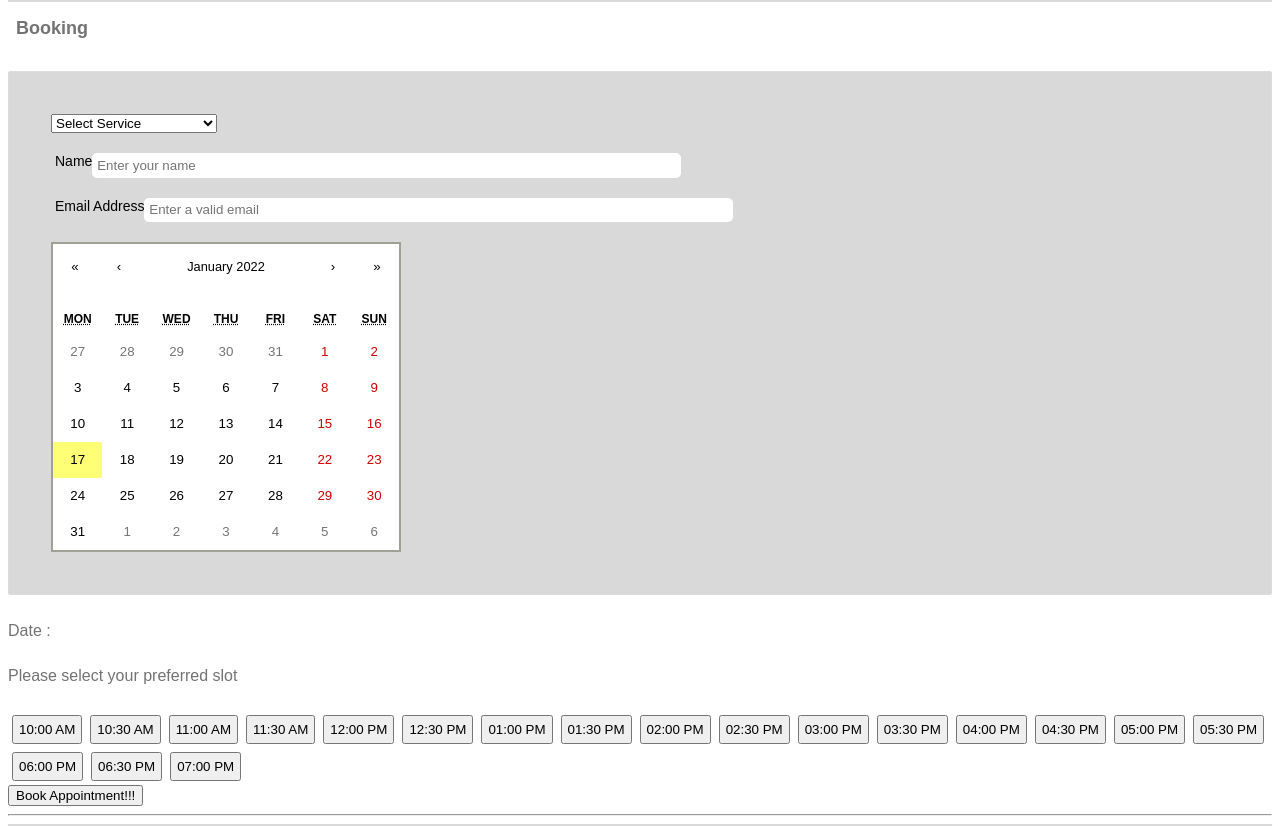
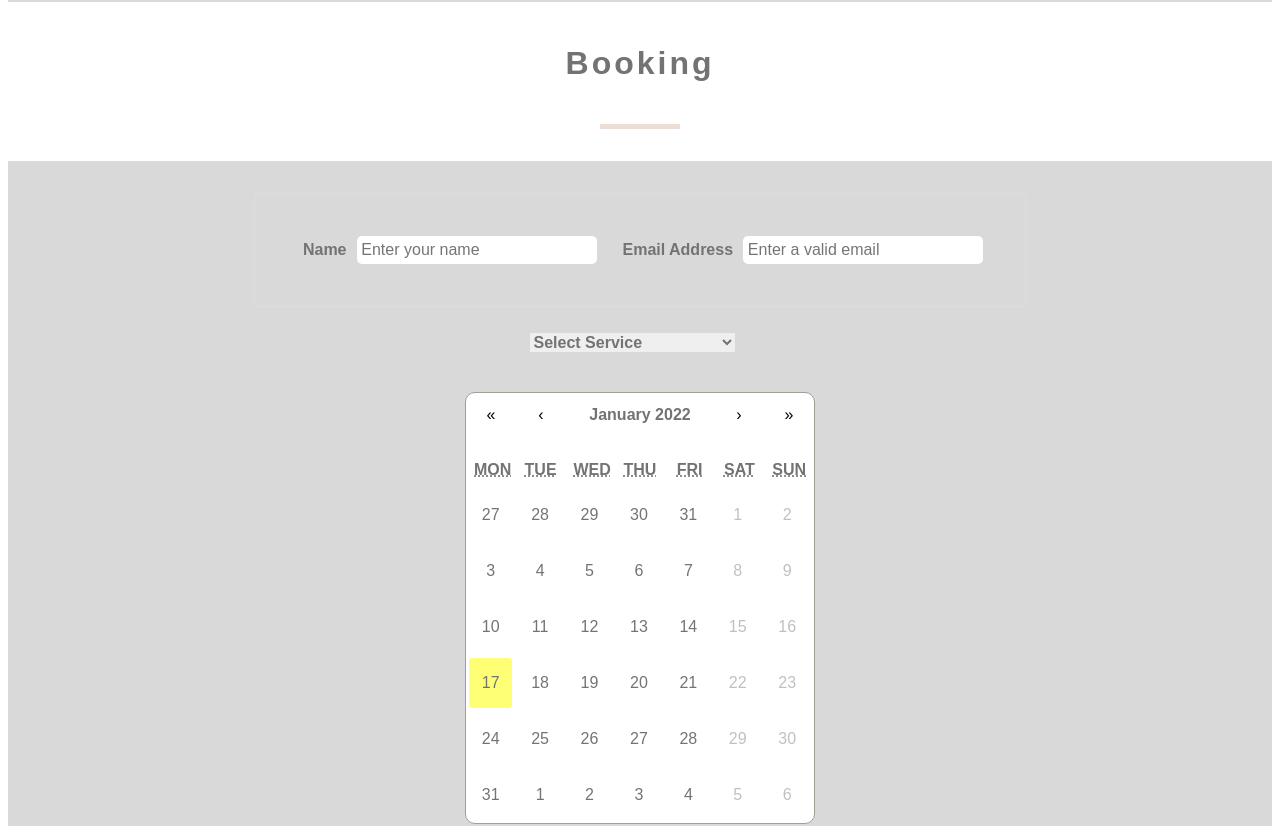
Before and after one commit to bella77-69/lash-app, a React (Create React App) app in the folder client/: page /book-appointment in a window 1280 px wide. Shown: the part 240-1066 px from the top of the page. Built offline with nearby package versions, Linux system fonts and the light colour scheme; no server answers; a web font is replaced by a local one.

Commit message:
wip styling Booking component, & waiver

```diff
--- a/client/src/components/Booking/Booking.scss
+++ b/client/src/components/Booking/Booking.scss
@@ -1,41 +1,58 @@
-@import '../../styles/mixins';
+@import "../../styles/mixins";
 
 .booking {
   margin: 0;
 
   &-container {
     margin: 0;
-}
-
-&-title {
-font-size: 1.125rem;
-color: $font;
-margin: 1rem 0 0 .5rem;
+    display: flex;
+    flex-direction: column;
+    align-items: center;
+    background-color: $grey;
   }
 
   &-form {
     display: flex;
-flex-direction: column;
+    //flex-direction: column;
+    line-height: 3;
+    font-size: 1.5rem;
+    color: $font;
     background-color: $grey;
 
+    &__drop {
+      padding: 0.625rem;
+
+    }
+
     &__container {
-  padding: .625rem;
+      display: flex;
+      flex-direction: column;
+      padding: 0.625rem;
     }
   }
 
+  &-select {
+    font-size: 1rem;
+    font-weight: 600;
+    color: $font;
+   // padding: 0.3125rem;
+    border: none;
+  }
+
   &-label {
-font-size: .875rem;
-margin-left: .25rem;
+    font-size: 1rem;
+    margin-left: 1rem;
+    font-weight: 600;
   }
 
   &-control {
-width: 50%;
+    font-size: 1rem;
   }
-
 }
 
 .card {
   margin: 0;
+  background-color: $grey;
 
   &-title {
     font-size: 1rem;
@@ -46,29 +63,87 @@ width: 50%;
   &-body {
     display: flex;
     flex-direction: row;
-  align-items: flex-start;
     flex-wrap: wrap;
+    justify-content: space-evenly;
   }
 
   &-button {
-  padding: .3125rem;
-  margin: .25rem;
+    display: flex;
+    justify-content: center;
+    align-items: center;
+    //padding: 20px;
+    text-decoration: none;
+    text-transform: uppercase;
+    border-radius: 0.3125rem;
+    color: $font;
+    background-color: transparent;
+    transition: all 0.3s linear;
+    margin-bottom: 0.9375rem;
+    margin-right: 0.9375rem;
+    font-weight: 600;
+    letter-spacing: 0.0625rem;
+    font-size: 1rem;
+    outline: none;
+    border-radius: 0.3125rem;
+    border: 0.1875rem solid transparent;
+
     &:hover {
       opacity: 1 !important;
-    color: $font;
-    background-color: rgb(110, 108, 108);
-    color: #FFF;
+      color: #fff;
+      //background: $font;
     }
   }
   &-booking {
-  margin: .25rem 0 0 .25rem;
+    margin: 0.25rem 0 0 0.25rem;
   }
-
 }
 
 .alert {
-  margin: 1rem 0 .25rem 0;
+  margin: 1rem 0 0.25rem 0;
   color: $font;
+}
+
+.react-calendar {
+  width: 37.5rem;
+  border-radius: .625rem;
 
 
+.react-calendar__navigation {
+.react-calendar__navigation__arrow {
+  color: $black;
 }
+
+.react-calendar__navigation__label {
+  font-weight: 600;
+  color: $font;
+  }
+}
+.react-calendar__tile {
+  height: 50px;
+}
+
+.react-calendar__month-view__weekdays__weekday {
+  font-size: 1rem;
+  color: $font;
+}
+
+.react-calendar__tile--active {
+  background: $shade;
+  color: $white;
+}
+
+.react-calendar__tile--active:enabled:hover,
+.react-calendar__tile--active:enabled:focus {
+  background: $highlight;
+}
+
+.react-calendar__tile,
+.react-calendar__month-view__days__day {
+  font-size: 1.25rem;
+  color: $font;
+}
+
+.react-calendar__month-view__days__day--weekend {
+  color: $active;
+}
+}
--- a/client/src/components/Booking/BookingForm.js
+++ b/client/src/components/Booking/BookingForm.js
@@ -3,6 +3,7 @@ import "react-calendar/dist/Calendar.css";
 import "./Booking.scss";
 import TimeSlot from "./TimeSlot";
 import BookingModal from "./BookingModal";
+import styled from "styled-components";
 
 export default function Form({
   lashName,
@@ -42,10 +43,35 @@ export default function Form({
     <>
       <div className="booking">
         <div className="booking-container">
-          <h5 className="booking-title">Booking</h5>
-
           <form className="booking-form">
+            <label className="booking-label">Name</label>
             <div className="booking-form__container">
+              <input
+                type="text"
+                className="booking-control"
+                placeholder="Enter your name"
+                required
+                value={userName}
+                onChange={(e) => {
+                  setUserName(e.target.value);
+                }}
+              ></input>
+            </div>
+            <label className="booking-label">Email Address</label>
+            <div className="booking-form__container">
+              <input
+                type="text"
+                className="booking-control"
+                placeholder="Enter a valid email"
+                required
+                value={description}
+                onChange={(e) => {
+                  setDescription(e.target.value);
+                }}
+              ></input>
+            </div>
+          </form>
+          <div className="booking-form__drop">
             <select
               className="booking-select"
               placeholder="Select Service"
@@ -53,7 +79,7 @@ export default function Form({
               value={lashName}
               onChange={(e) => setLashName(e.target.value)}
             >
-                <option>Select Service</option>
+              <option className="booking-option">Select Service</option>
               <option value="Classic Lashes Full Set">
                 Classic Lashes Full Set
               </option>
@@ -73,39 +99,19 @@ export default function Form({
             </select>
             <label className="booking-label"></label>
           </div>
-
           <div className="booking-form__container">
-              <input
-                type="text"
-                className="booking-control"
-                placeholder="Enter your name"
+            <div className="booking-calendar">
+              <CalendarContainer>
+                <Calendar
+                  onClickDay={onChange}
+                  value={selectDate}
                   required
-                value={userName}
-                onChange={(e) => {
-                  setUserName(e.target.value);
-                }}
-              ></input>
-              <label className="booking-label">Name</label>
-            </div>
-            <div className="booking-form__container">
-              <input
-                type="text"
-                className="booking-control"
-                placeholder="Enter a valid email"
-                required
-                value={description}
-                onChange={(e) => {
-                  setDescription(e.target.value);
-                }}
-              ></input>
-              <label className="booking-label">Email Address</label>
-            </div>
-            <div className="booking-form__container">
-              <div className="react-calendar">
-                <Calendar onClickDay={onChange} value={selectDate} required />
+                  className="react-calendar"
+                />
+              </CalendarContainer>
             </div>
           </div>
-          </form>
+
           <h5 className="card-title">Date : {selectedDate}</h5>
 
           <TimeSlot></TimeSlot>
@@ -115,3 +121,35 @@ export default function Form({
     </>
   );
 }
+
+const CalendarContainer = styled.div`
+  max-width: 400px;
+  margin-top: 1.25rem;
+
+  button {
+    margin: 3px;
+    font-size: 1rem;
+    border: 0;
+    border-radius: 3px;
+    color: #737373;
+    padding: 5px 0;
+
+    &:hover {
+      background-color: #556b55;
+    }
+
+    &:active {
+      background-color: #c0c0c0;
+    }
+  }
+
+  .react-calendar__month-view__days {
+    display: grid !important;
+    grid-template-columns: 14.2% 14.2% 14.2% 14.2% 14.2% 14.2% 14.2%;
+
+    .react-calendar__tile {
+      max-width: initial !important;
+      font-size: 1rem;
+    }
+  }
+`;
--- a/client/src/components/Booking/TimeSlot.js
+++ b/client/src/components/Booking/TimeSlot.js
@@ -2,6 +2,8 @@ import "./Booking.scss";
 
 export default function TimeSlot() {
   const timeStampArr = [
+    "09:00 AM",
+    "09:30 AM",
     "10:00 AM",
     "10:30 AM",
     "11:00 AM",
@@ -21,6 +23,9 @@ export default function TimeSlot() {
     "06:00 PM",
     "06:30 PM",
     "07:00 PM",
+    "07:30 PM",
+    "08:00 PM",
+    "08:30 PM"
   ];
 
   return (
--- a/client/src/components/Price/Price.js
+++ b/client/src/components/Price/Price.js
@@ -1,12 +1,15 @@
 import React from "react";
 import "./Price.scss";
 import { Link } from "react-router-dom";
-
+import Title from "../Title/Title";
 class Price extends React.Component {
   render() {
     return (
       <div className="price">
+          <Title title="Pricing" />
+          <div className="price-container">
         <div className="price-table">
+
           <div className="price-block">
             <div className="price-header">
               <div className="price-heading">Classic Full Set</div>
@@ -238,6 +241,7 @@ class Price extends React.Component {
           </div>
         </div>
       </div>
+      </div>
     );
   }
 }
--- a/client/src/components/Price/Price.scss
+++ b/client/src/components/Price/Price.scss
@@ -2,12 +2,14 @@
 
 .price {
     margin: 0 auto;
+
+    &-container {
     display: flex;
     flex-wrap: wrap;
     justify-content: space-evenly;
     align-items: center;
     width: 100%;
-
+    }
     &-table {
     margin: 20px;
     display: block;
--- a/client/src/pages/Booking/BookingPage.js
+++ b/client/src/pages/Booking/BookingPage.js
@@ -1,6 +1,6 @@
 import React, { useState } from "react";
 import BookingForm  from "../../components/Booking/BookingForm"
-
+import Title from "../../components/Title/Title";
 export default function BookingPage () {
 
   const [lashName, setLashName] = useState("");
@@ -29,6 +29,7 @@ export default function BookingPage () {
   return (
     <div>
       <section>
+      <Title title="Booking" />
         <BookingForm
           onChange={onChange}
           bookAppointment={bookAppointment}
--- a/client/src/styles/_mixins.scss
+++ b/client/src/styles/_mixins.scss
@@ -8,6 +8,7 @@ $highlight: #757272;
 $background: #4c4d4e;
 $shade: #b8b3b3;
 $shading: rgb(240, 236, 234);
+$active: #c0c0c0;
 @import url('https://fonts.googleapis.com/css2?family=ABeeZee&family=Satisfy&display=swap');
 
 //media breakpoint for mobile
```
Lines whose indentation alone changed are shown as unchanged.
